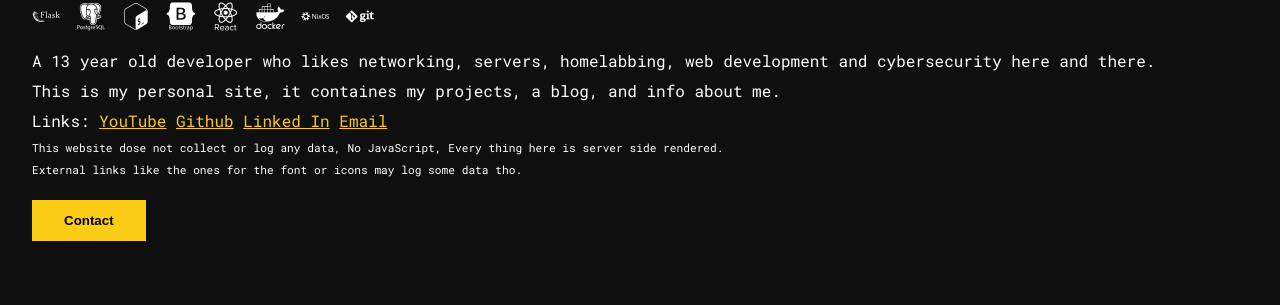
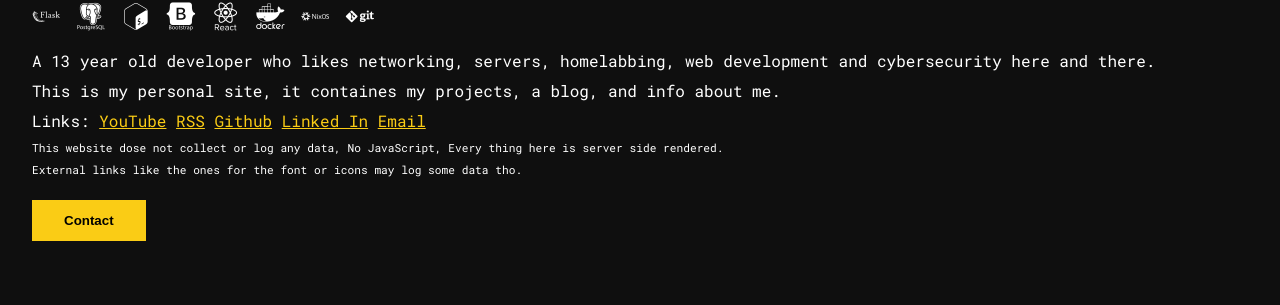
Before and after one commit to Mohamed1242012/mhd12, a Flask app: page / in a window 1280 px wide. Shown: the part 649-954 px from the top of the page. Run offline with Flask 3, Linux system fonts and the light colour scheme; some libraries are stand-ins or nearby versions.

Commit message:
Added rss

```diff
--- a/templates/home.html
+++ b/templates/home.html
@@ -31,6 +31,7 @@
     </p>
     <p>
       Links: <a href="https://www.youtube.com/@mhd12e">YouTube</a>
+      <a href="https://devlix.org/rss.xml">RSS</a>
       <a href="https://github.com/mohamed1242012">Github</a>
       <a href="https://www.linkedin.com/in/mhd12/">Linked In</a>
       <a href="mailto:mhd12@devlix.org">Email</a>
@@ -42,7 +43,9 @@
     <p class="small-p">
       External links like the ones for the font or icons may log some data tho.
     </p>
-    <a class="first-btn-wrapper" href="#contact"><button class="first-btn">Contact</button></a>
+    <a class="first-btn-wrapper" href="#contact"
+      ><button class="first-btn">Contact</button></a
+    >
   </div>
 </section>
 <section id="blog">
@@ -150,7 +153,8 @@
           >. I
           <mark class="pop-txt"
             ><a href="/blog/id/1">won one competition this year</a></mark
-          >. I made some other small websites like a To Do Website that stores the data in the cookies using JS and a Dice game.
+          >. I made some other small websites like a To Do Website that stores
+          the data in the cookies using JS and a Dice game.
         </p>
       </div>
     </div>
```
